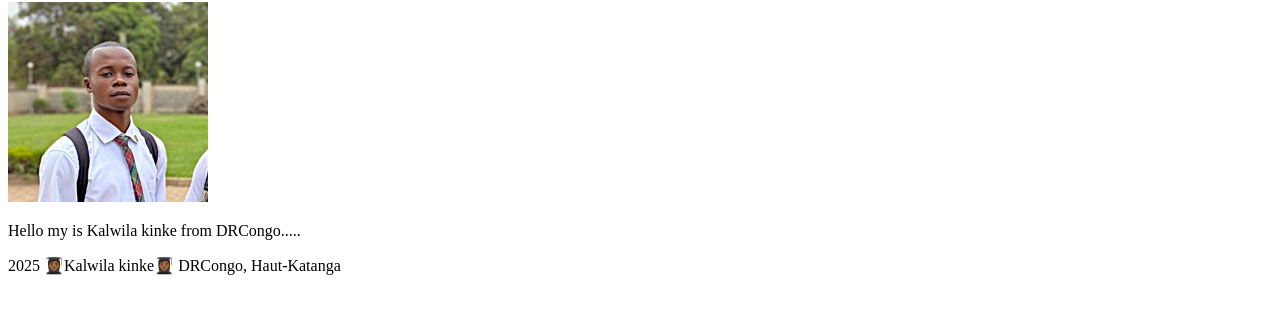
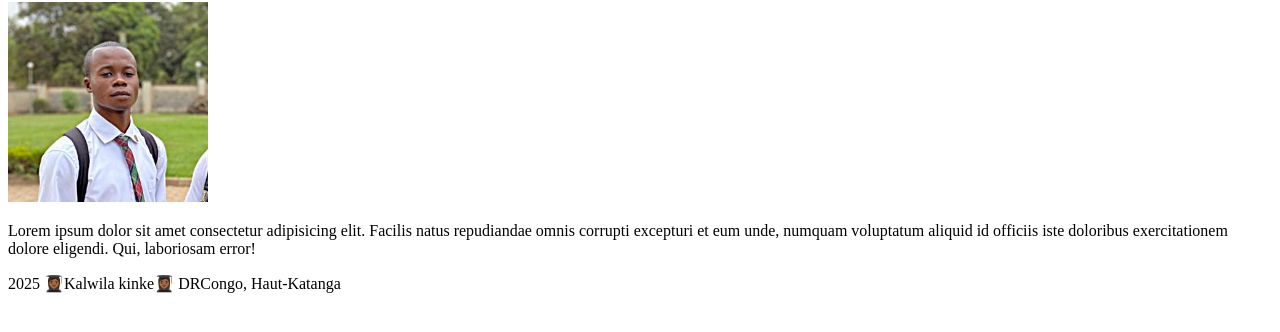
Before and after one commit to kalwila-kinke/wdd130, a plain HTML site: page index.html in a window 1280 px wide. Shown: the part 104-436 px from the top of the page. Drawn offline with Linux system fonts and the light colour scheme.

Commit message:
update p

```diff
--- a/index.html
+++ b/index.html
@@ -15,7 +15,7 @@
     <main>
         <h1>Kalwila Kinke | WDD 130</h1>
         <img src="images/profile.jpg" alt="hello my name is Kunypp" width="200">
-        <p>Hello my is Kalwila kinke from DRCongo..... </p>
+        <p>Lorem ipsum dolor sit amet consectetur adipisicing elit. Facilis natus repudiandae omnis corrupti excepturi et eum unde, numquam voluptatum aliquid id officiis iste doloribus exercitationem dolore eligendi. Qui, laboriosam error! </p>
     </main>
     <footer>2025 👩🏾‍🎓Kalwila kinke👩🏾‍🎓 DRCongo, Haut-Katanga</footer>
 </body>
```
